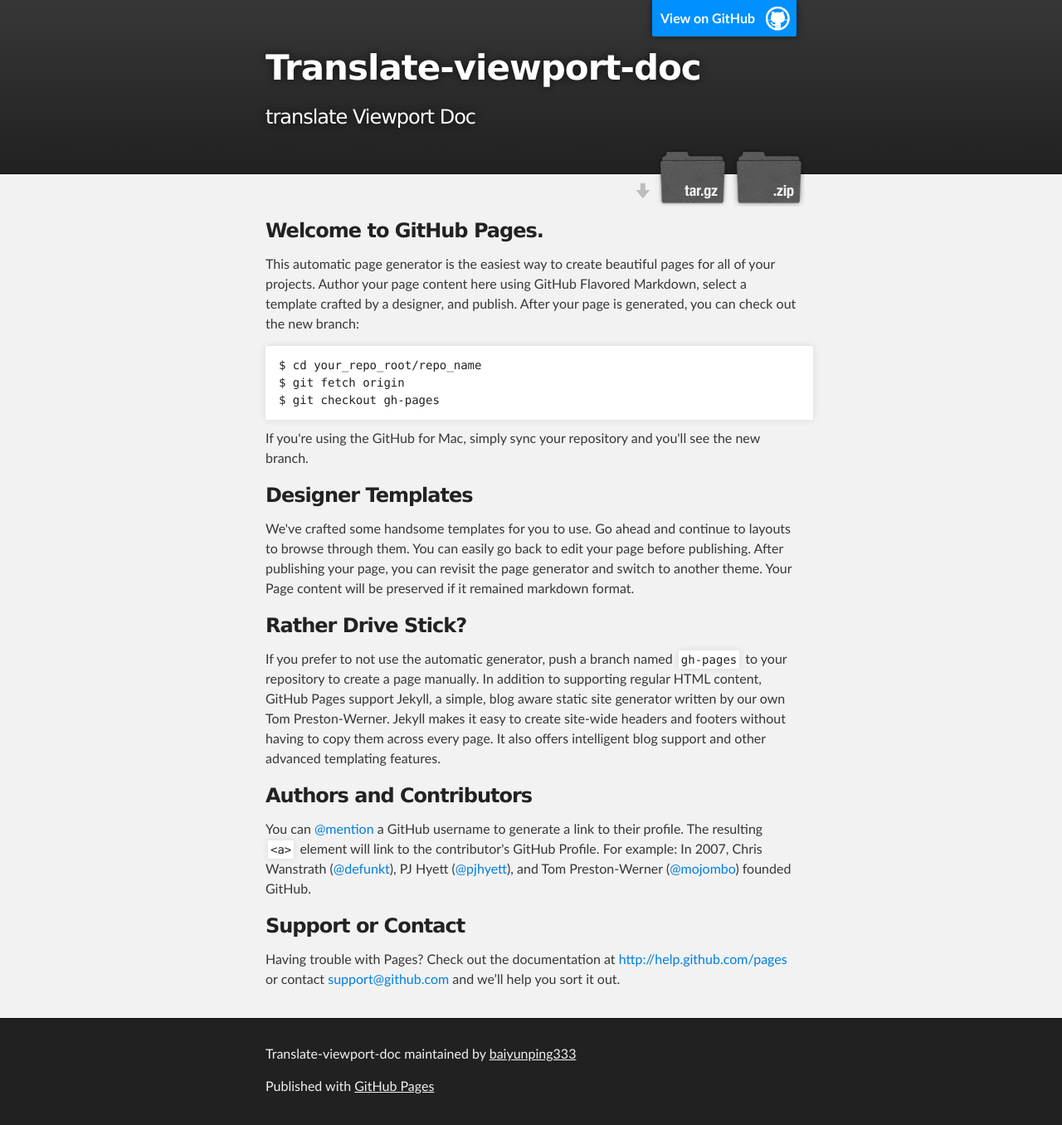
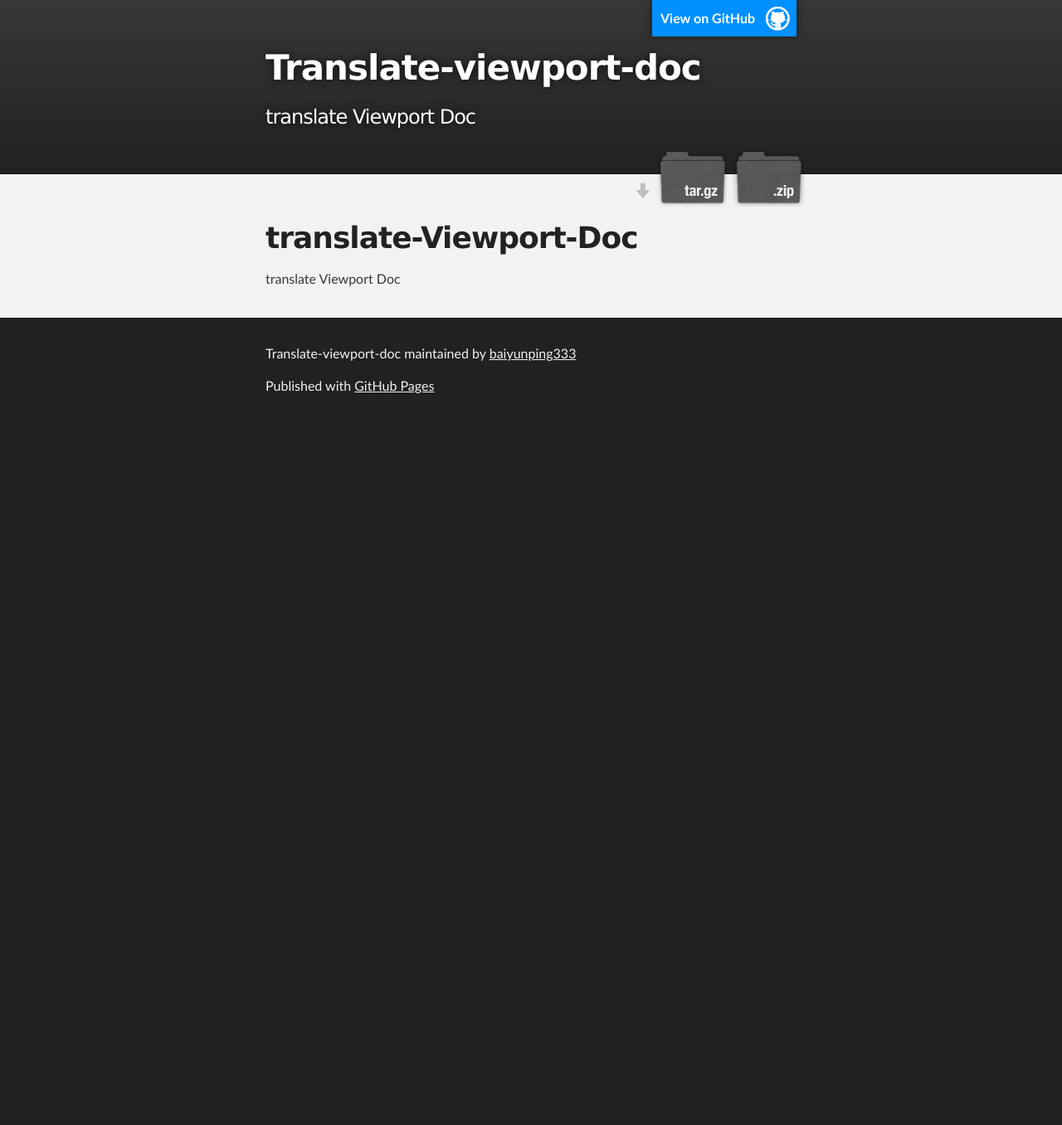
Before and after one commit to baiyunping333/translate-Viewport-Doc, a Jekyll site: the page index.html, which Jekyll copies as it is, in a window 1280 px wide. Shown: the whole page at 83% size. Built offline with Jekyll 4.4.1, drawn with Linux system fonts in a browser that asks for light colours; after the commit the page ends 900 px from its top, so only the background shows below that.

```diff
--- a/index.html
+++ b/index.html
@@ -31,37 +31,10 @@
     <!-- MAIN CONTENT -->
     <div id="main_content_wrap" class="outer">
       <section id="main_content" class="inner">
-        <h3>
-<a name="welcome-to-github-pages" class="anchor" href="#welcome-to-github-pages"><span class="octicon octicon-link"></span></a>Welcome to GitHub Pages.</h3>
+        <h1>
+<a name="translate-viewport-doc" class="anchor" href="#translate-viewport-doc"><span class="octicon octicon-link"></span></a>translate-Viewport-Doc</h1>
 
-<p>This automatic page generator is the easiest way to create beautiful pages for all of your projects. Author your page content here using GitHub Flavored Markdown, select a template crafted by a designer, and publish. After your page is generated, you can check out the new branch:</p>
-
-<pre><code>$ cd your_repo_root/repo_name
-$ git fetch origin
-$ git checkout gh-pages
-</code></pre>
-
-<p>If you're using the GitHub for Mac, simply sync your repository and you'll see the new branch.</p>
-
-<h3>
-<a name="designer-templates" class="anchor" href="#designer-templates"><span class="octicon octicon-link"></span></a>Designer Templates</h3>
-
-<p>We've crafted some handsome templates for you to use. Go ahead and continue to layouts to browse through them. You can easily go back to edit your page before publishing. After publishing your page, you can revisit the page generator and switch to another theme. Your Page content will be preserved if it remained markdown format.</p>
-
-<h3>
-<a name="rather-drive-stick" class="anchor" href="#rather-drive-stick"><span class="octicon octicon-link"></span></a>Rather Drive Stick?</h3>
-
-<p>If you prefer to not use the automatic generator, push a branch named <code>gh-pages</code> to your repository to create a page manually. In addition to supporting regular HTML content, GitHub Pages support Jekyll, a simple, blog aware static site generator written by our own Tom Preston-Werner. Jekyll makes it easy to create site-wide headers and footers without having to copy them across every page. It also offers intelligent blog support and other advanced templating features.</p>
-
-<h3>
-<a name="authors-and-contributors" class="anchor" href="#authors-and-contributors"><span class="octicon octicon-link"></span></a>Authors and Contributors</h3>
-
-<p>You can <a href="https://github.com/blog/821" class="user-mention">@mention</a> a GitHub username to generate a link to their profile. The resulting <code>&lt;a&gt;</code> element will link to the contributor's GitHub Profile. For example: In 2007, Chris Wanstrath (<a href="https://github.com/defunkt" class="user-mention">@defunkt</a>), PJ Hyett (<a href="https://github.com/pjhyett" class="user-mention">@pjhyett</a>), and Tom Preston-Werner (<a href="https://github.com/mojombo" class="user-mention">@mojombo</a>) founded GitHub.</p>
-
-<h3>
-<a name="support-or-contact" class="anchor" href="#support-or-contact"><span class="octicon octicon-link"></span></a>Support or Contact</h3>
-
-<p>Having trouble with Pages? Check out the documentation at <a href="http://help.github.com/pages">http://help.github.com/pages</a> or contact <a href="mailto:support@github.com">support@github.com</a> and we’ll help you sort it out.</p>
+<p>translate Viewport Doc</p>
       </section>
     </div>
 
```
Also changed, not shown: params.json (+1 -1 lines).
